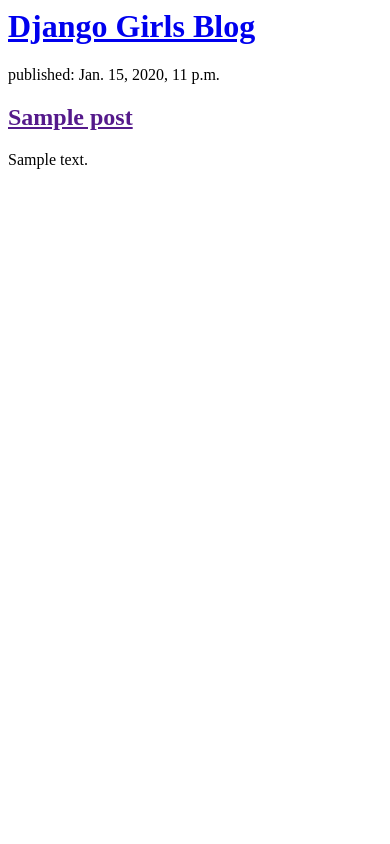
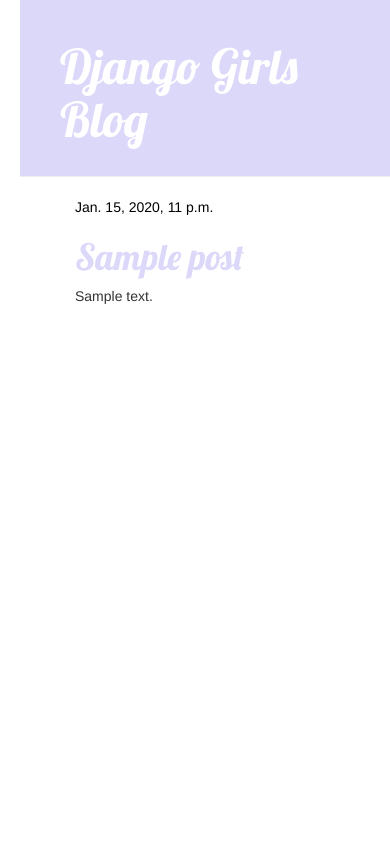
Before and after one commit to evangelinececily/my-first-blog, a Django app: template blog/templates/blog/post_list.html in a window 390 px wide. Run offline with Django 3.2, Linux system fonts and the light colour scheme; the template is opened without the code that fills it: values that come from a table or form of the project are taken from there, others are empty; tables that the repository leaves empty hold one stand-in row (values such as "Sample post"); some libraries are stand-ins or nearby versions.

Commit message:
Added view and template for detailed blog post as well as CSS for the site.

```diff
--- /dev/null
+++ b/blog/static/css/blog.css
@@ -0,0 +1,61 @@
+h1 a, h2 a {
+    color: #DCD8F9;
+}
+body {
+    padding-left: 20px;
+}
+h1 a, h2 a {
+    color: #DCD8F9;
+    font-family: 'Lobster';
+}
+
+
+
+
+
+.page-header {
+    background-color: #DCD8F9;
+    margin-top: 0;
+    padding: 20px 20px 20px 40px;
+}
+
+.page-header h1, .page-header h1 a, .page-header h1 a:visited, .page-header h1 a:active {
+    color: #ffffff;
+    font-size: 36pt;
+    text-decoration: none;
+}
+
+.content {
+    margin-left: 40px;
+}
+
+h1, h2, h3, h4 {
+    font-family: 'Lobster', cursive;
+}
+
+.date {
+    color: #000000;
+}
+
+.save {
+    float: right;
+}
+
+.post-form textarea, .post-form input {
+    width: 100%;
+}
+
+.top-menu, .top-menu:hover, .top-menu:visited {
+    color: #DCD8F9;
+    float: right;
+    font-size: 26pt;
+    margin-right: 20px;
+}
+
+.post {
+    margin-bottom: 70px;
+}
+
+.post h2 a, .post h2 a:visited {
+    color: #DCD8F9;
+}
--- /dev/null
+++ b/blog/templates/blog/base.html
@@ -0,0 +1,23 @@
+{% load static %}
+<html>
+    <head>
+        <title>Django Girls blog</title>
+        <link rel="stylesheet" href="//maxcdn.bootstrapcdn.com/bootstrap/3.2.0/css/bootstrap.min.css">
+        <link rel="stylesheet" href="//maxcdn.bootstrapcdn.com/bootstrap/3.2.0/css/bootstrap-theme.min.css">
+        <link href='//fonts.googleapis.com/css?family=Lobster&subset=latin,latin-ext' rel='stylesheet' type='text/css'>
+        <link rel="stylesheet" href="{% static 'css/blog.css' %}">
+    </head>
+    <body>
+    <div class="page-header">
+        <h1><a href="/">Django Girls Blog</a></h1>
+    </div>
+    <div class="content container">
+        <div class="row">
+            <div class="col-md-8">
+            {% block content %}
+            {% endblock %}
+            </div>
+        </div>
+    </div>
+</body>
+</html>
--- a/blog/templates/blog/post_list.html
+++ b/blog/templates/blog/post_list.html
@@ -1,19 +1,13 @@
-<html>
-    <head>
-        <title>Django Girls blog</title>
-    </head>
-    <body>
-        <div>
-            <h1><a href="/">Django Girls Blog</a></h1>
+{% extends 'blog/base.html' %}
+
+{% block content %}
+    {% for post in posts %}
+        <div class="post">
+            <div class="date">
+                {{ post.published_date }}
+            </div>
+            <h1><a href="{% url 'post_detail' pk=post.pk %}">{{ post.title }}</a></h1>
+            <p>{{ post.text|linebreaksbr }}</p>
         </div>
-
-{% for post in posts %}
-    <div>
-        <p>published: {{ post.published_date }}</p>
-        <h2><a href="">{{ post.title }}</a></h2>
-        <p>{{ post.text|linebreaksbr }}</p>
-    </div>
-{% endfor %}
-
-    </body>
-</html>
+    {% endfor %}
+{% endblock %}
--- a/blog/urls.py
+++ b/blog/urls.py
@@ -3,4 +3,5 @@ from . import views
 
 urlpatterns = [
     path('', views.post_list, name='post_list'),
+    path('post/<int:pk>/', views.post_detail, name='post_detail'),
 ]
--- a/blog/views.py
+++ b/blog/views.py
@@ -1,7 +1,12 @@
 from django.shortcuts import render
 from django.utils import timezone
 from .models import Post
+from django.shortcuts import render, get_object_or_404
 
 def post_list(request):
     posts = Post.objects.filter(published_date__lte=timezone.now()).order_by('published_date')
     return render(request, 'blog/post_list.html', {'posts': posts})
+
+def post_detail(request, pk):
+    post = get_object_or_404(Post, pk=pk)
+    return render(request, 'blog/post_detail.html', {'post': post})
--- a/mysite/urls.py
+++ b/mysite/urls.py
@@ -15,8 +15,12 @@ Including another URLconf
 """
 from django.contrib import admin
 from django.urls import path, include
+from django.conf import settings
+from django.conf.urls.static import static
+from django.conf.urls import url
 
 urlpatterns = [
     path('admin/', admin.site.urls),
     path('', include('blog.urls')),
 ]
+urlpatterns=urlpatterns + static(settings.STATIC_URL, document_root=settings.STATIC_ROOT)
```
Also changed, not shown: blog/templates/blog/post_detail.html (added, +13 -0 lines).
